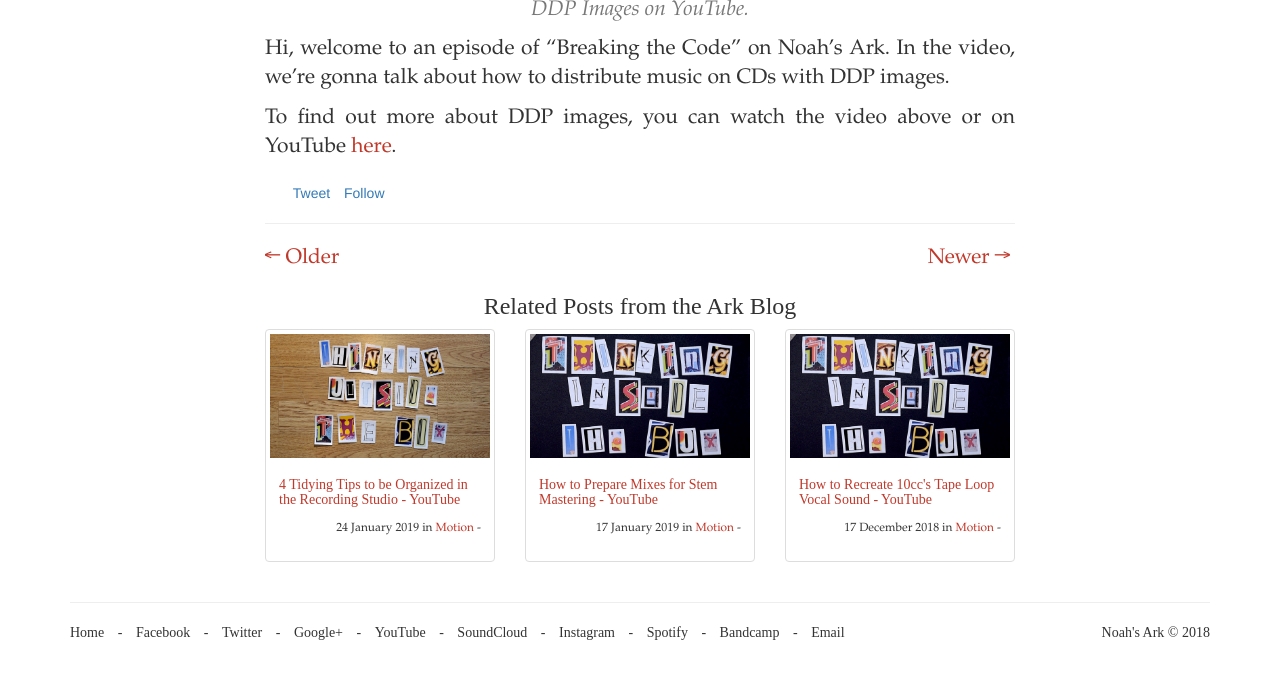
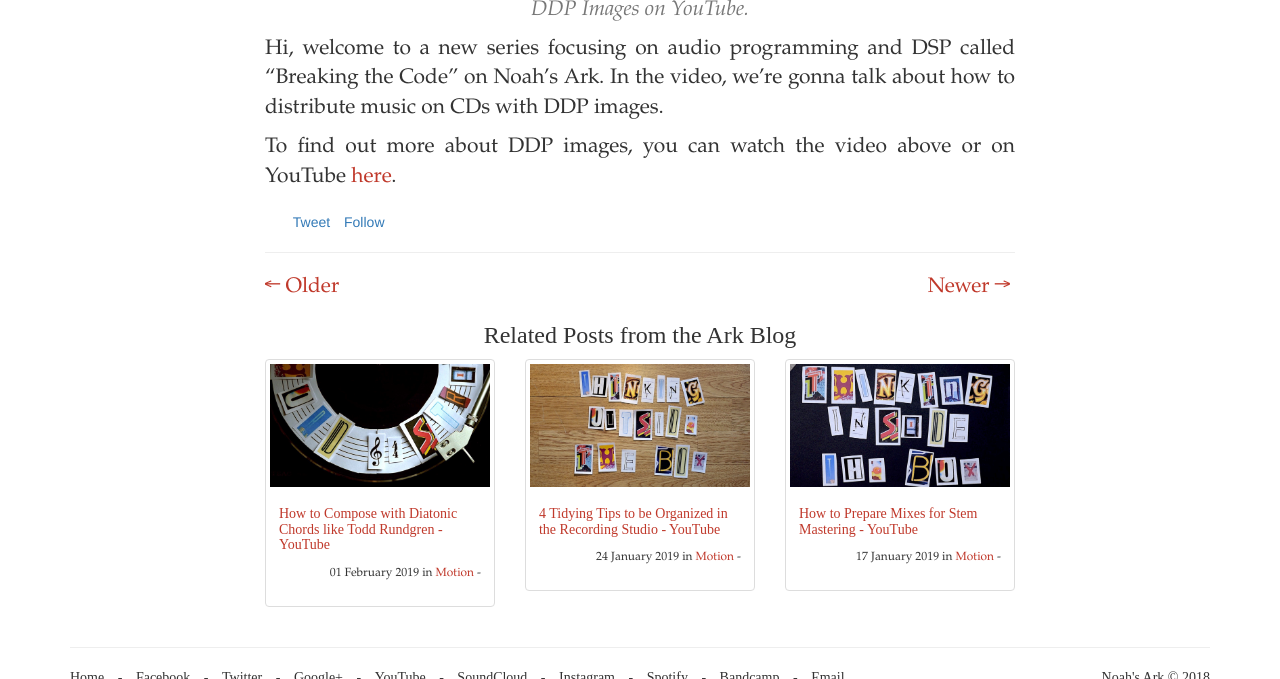
Before and after one commit to noahsarkmusic/noahsarkmusic.github.io, a Jekyll site: the page built from _posts/2019-01-10-youtube-ddp-file.markdown, in a window 1280 px wide and 900 px high, scrolled down 1093 px, cut to the strip 221-900 px from the top of the window. Built offline with Jekyll 4.4.1, drawn with Linux system fonts in a browser that asks for light colours; some web fonts are replaced; comment, search, counter and statistics services are not loaded; before the commit the page ends 1967 px from its top, so only the background shows below that.

Commit message:
New video

```diff
--- a/_posts/2017-03-05-youtube-tape-flange.markdown
+++ b/_posts/2017-03-05-youtube-tape-flange.markdown
@@ -1,5 +1,5 @@
 ---
-title: "How to Recreate the Tape Flanging Effect - YouTube"
+title: "How to Recreate the Tape Flanging Effect like the Small Faces - YouTube"
 category: motion
 image: /media/youtube_title.jpg
 caption: "Thinking Inside the Box on YouTube."
--- a/_posts/2017-03-12-youtube-honky-tonk-piano.markdown
+++ b/_posts/2017-03-12-youtube-honky-tonk-piano.markdown
@@ -1,5 +1,5 @@
 ---
-title: "How to Recreate the Honky Tonk Piano Sound - YouTube"
+title: "How to Recreate the Honky Tonk Piano Sound like the Beatles - YouTube"
 category: motion
 image: /media/youtube_title.jpg
 caption: "Thinking Inside the Box on YouTube."
--- a/_posts/2017-04-16-youtube-leslie-vocals.markdown
+++ b/_posts/2017-04-16-youtube-leslie-vocals.markdown
@@ -1,5 +1,5 @@
 ---
-title: "How to Recreate the Leslie Vocal Effect - YouTube"
+title: "How to Recreate the Leslie Vocal Effect like the Grateful Dead - YouTube"
 category: motion
 image: /media/youtube_title.jpg
 caption: "Thinking Inside the Box on YouTube."
--- a/_posts/2017-11-12-youtube-harmony-guitar.markdown
+++ b/_posts/2017-11-12-youtube-harmony-guitar.markdown
@@ -1,5 +1,5 @@
 ---
-title: "How to Harmonize Lead Guitar Melodies - YouTube"
+title: "How to Harmonize Lead Guitar Melodies like Steely Dan - YouTube"
 category: motion
 image: /media/youtube_title_3.jpg
 caption: "Striking a Chord on YouTube."
--- a/_posts/2017-11-26-youtube-varispeed.markdown
+++ b/_posts/2017-11-26-youtube-varispeed.markdown
@@ -1,5 +1,5 @@
 ---
-title: "How to Recreate Varispeed Tape Effects - YouTube"
+title: "How to Recreate Varispeed Tape Effects like the Beatles - YouTube"
 category: motion
 image: /media/youtube_title.jpg
 caption: "Thinking Inside the Box on YouTube."
--- a/_posts/2019-01-10-youtube-ddp-file.markdown
+++ b/_posts/2019-01-10-youtube-ddp-file.markdown
@@ -17,6 +17,6 @@
 _DDP Images on YouTube._
 {: .text-center .text-muted}
 
-Hi, welcome to an episode of “Breaking the Code” on Noah’s Ark. In the video, we're gonna talk about how to distribute music on CDs with DDP images.
+Hi, welcome to a new series focusing on audio programming and DSP called “Breaking the Code” on Noah’s Ark. In the video, we're gonna talk about how to distribute music on CDs with DDP images.
 
 To find out more about DDP images, you can watch the video above or on YouTube [here](https://youtu.be/gkLxXjryXLk).
```
Also changed, not shown: other parts of _posts/2017-03-05-youtube-tape-flange.markdown (+1 -0 lines), other parts of _posts/2017-03-12-youtube-honky-tonk-piano.markdown (+1 -0 lines), other parts of _posts/2017-04-16-youtube-leslie-vocals.markdown (+1 -0 lines), other parts of _posts/2017-11-12-youtube-harmony-guitar.markdown (+1 -0 lines), other parts of _posts/2017-11-26-youtube-varispeed.markdown (+1 -0 lines), _posts/2019-02-01-youtube-diatonic-chords.markdown (added, +32 -0 lines).
